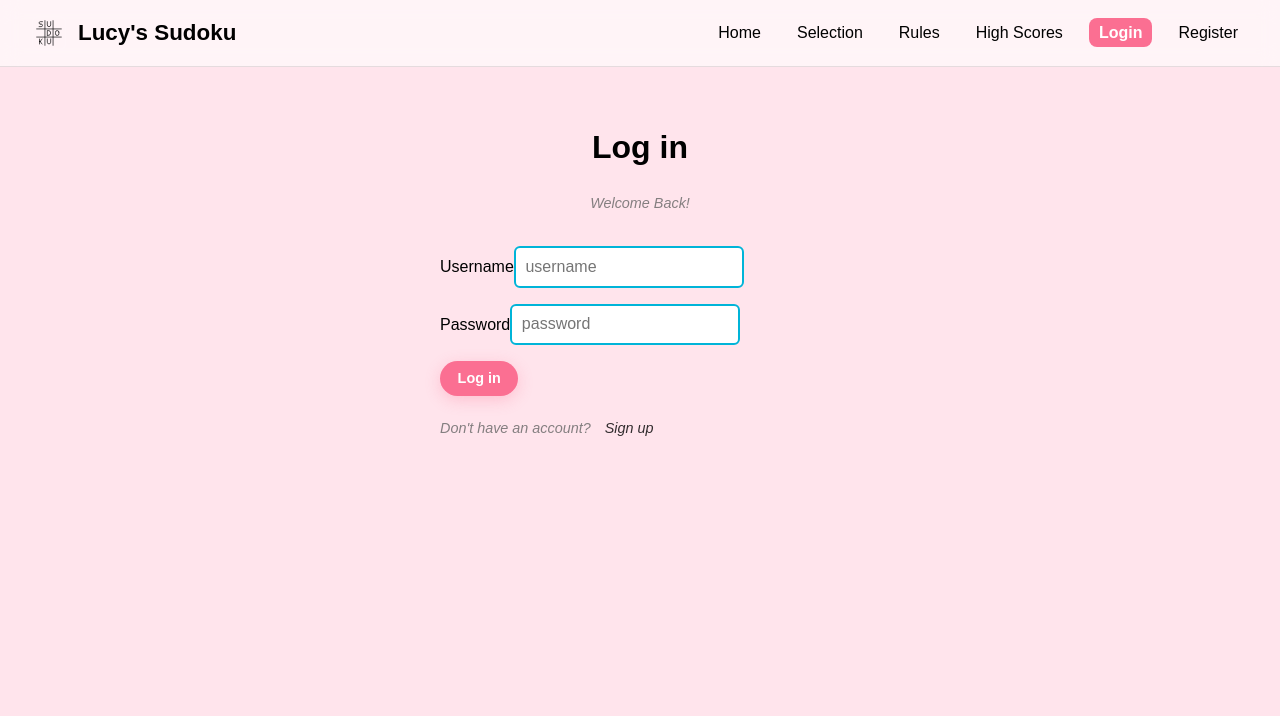
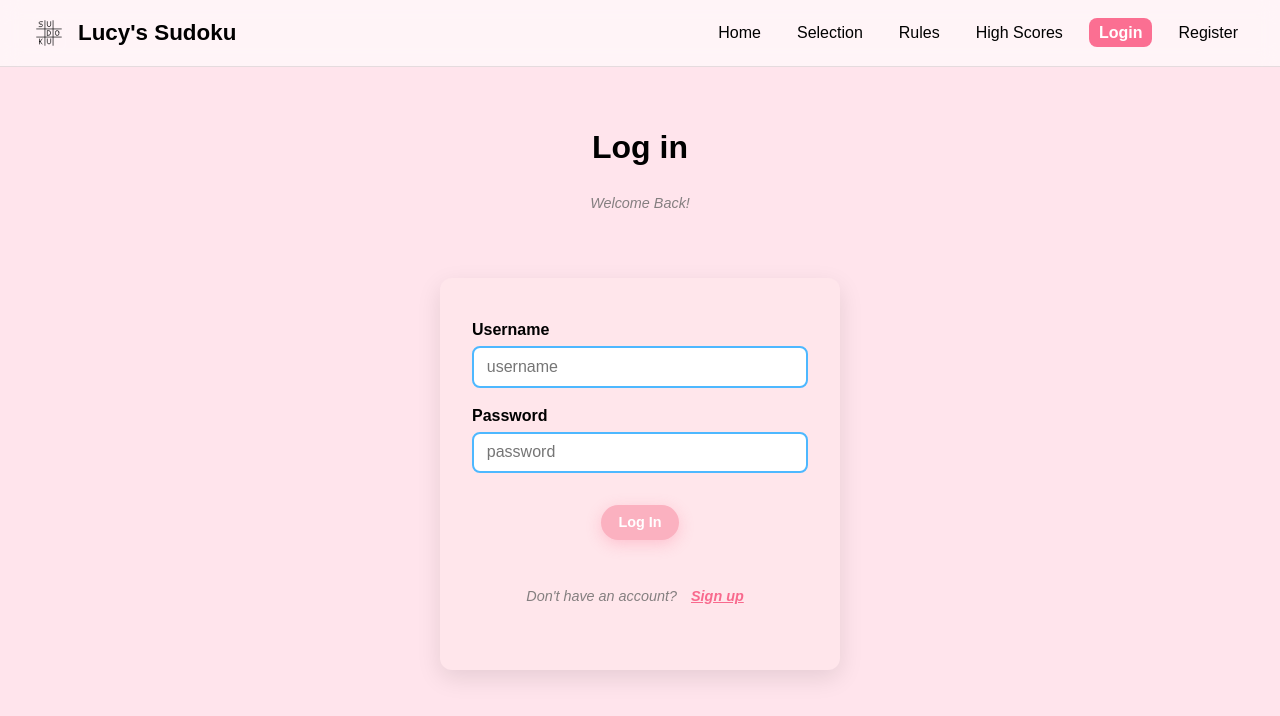
Before and after one commit to XXChen914/xiaoxu-chen-project3, a React (Vite) app in the folder frontend/: page /login in a window 1280 px wide. Shown: the top 716 px of the page. Built offline with nearby package versions, Linux system fonts and the light colour scheme.

Commit message:
update login and register page

```diff
--- /dev/null
+++ b/frontend/src/pages/AuthForm.css
@@ -0,0 +1,70 @@
+.form {
+  max-width: 400px;
+  margin: 4rem auto; /* centers vertically and horizontally */
+  padding: 2.5rem 2rem;
+  background-color: #ffe6eb; /* soft pink background */
+  border-radius: 12px;
+  box-shadow: 0 8px 24px rgba(0, 0, 0, 0.1);
+  display: flex;
+  flex-direction: column;
+  gap: 1rem;
+}
+
+.form label {
+  font-weight: 600;
+  margin-bottom: 0.25rem;
+  display: block;
+}
+
+.form input {
+  width: 100%;
+  padding: 0.6rem 0.8rem;
+  border: 2px solid #4db8ff; /* light blue border */
+  border-radius: 8px;
+  font-size: 1rem;
+  outline: none;
+  transition: border-color 0.2s, box-shadow 0.2s;
+}
+
+.form input:focus {
+  border-color: #ff6f92; /* highlight on focus */
+  box-shadow: 0 0 0 3px rgba(251, 111, 146, 0.2);
+}
+
+.submit-row {
+  display: flex;
+  justify-content: center;
+  margin-top: 1rem;
+}
+
+.btn:disabled {
+  background-color: #fbb1c0;
+  cursor: not-allowed;
+}
+
+.error-message {
+  color: #d9534f;
+  font-size: 0.9rem;
+  font-weight: 500;
+  text-align: center;
+}
+
+.small {
+  text-align: center;
+  font-size: 0.9rem;
+  font-style: italic;
+  margin-top: 0.5rem;
+}
+
+.link-btn {
+  background: none;
+  border: none;
+  color: #f74b76;
+  font-weight: 600;
+  cursor: pointer;
+  text-decoration: underline;
+}
+
+.link-btn:hover {
+  color: #ff88a7;
+}
--- a/frontend/src/pages/Login.jsx
+++ b/frontend/src/pages/Login.jsx
@@ -1,13 +1,58 @@
+import { useState } from "react";
+import axios from "axios";
 import { useNavigate } from "react-router-dom";
 import Layout from "../components/Layout.jsx";
 import FormField from "../components/FormField.jsx";
+import "./AuthForm.css";
 
 export default function Login() {
   const navigate = useNavigate();
+  const [formData, setFormData] = useState({
+    username: "",
+    password: "",
+  });
+  const [error, setError] = useState("");
+  const [loading, setLoading] = useState(false);
 
-  const handleSubmit = (e) => {
+  // Update form state
+  const handleChange = (e) => {
+    setFormData({ ...formData, [e.target.name]: e.target.value });
+  };
+
+  const handleSubmit = async (e) => {
     e.preventDefault();
-    // TODO: add real login logic
+    setError("");
+
+    if (!formData.username || !formData.password) {
+      setError("Username and password are required.");
+      return;
+    }
+
+    setLoading(true);
+
+    try {
+      await axios.post(
+        "/api/user/login",
+        {
+          username: formData.username,
+          password: formData.password,
+        },
+        {
+          withCredentials: true, // REQUIRED for cookies
+        }
+      );
+
+      // Login successful
+      navigate("/games");
+    } catch (err) {
+      if (err.response?.data) {
+        setError(err.response.data);
+      } else {
+        setError("Login failed. Please try again.");
+      }
+    } finally {
+      setLoading(false);
+    }
   };
 
   const goRegister = () => {
@@ -16,35 +61,42 @@ export default function Login() {
 
   return (
     <Layout title="Log in" subtitle="Welcome Back!">
-      <form className="form" method="post" action="#" onSubmit={handleSubmit}>
+      <form className="form" onSubmit={handleSubmit}>
         <FormField
-          id="username"
+          id="login-username"
+          name="username"
           label="Username"
           placeholder="username"
           type="text"
+          value={formData.username}
+          onChange={handleChange}
         />
 
         <FormField
-          id="password"
+          id="login-password"
+          name="password"
           label="Password"
           placeholder="password"
           type="password"
+          value={formData.password}
+          onChange={handleChange}
         />
+        {error && <div className="error-message">{error}</div>}
 
         <div className="submit-row">
-          <button className="btn" type="submit">
-            Log in
+          <button
+            className="btn"
+            type="submit"
+            disabled={loading || !formData.username || !formData.password}
+          >
+            {loading ? "Logging in..." : "Log In"}
           </button>
         </div>
 
         <div className="submit-row">
           <span className="small">
             Don&apos;t have an account?{" "}
-            <button
-              type="button"
-              className="link-btn"
-              onClick={goRegister}
-            >
+            <button type="button" className="link-btn" onClick={goRegister}>
               Sign up
             </button>
           </span>
--- a/frontend/src/pages/Register.jsx
+++ b/frontend/src/pages/Register.jsx
@@ -1,4 +1,5 @@
 import axios from "axios";
+import { useState } from "react";
 import { useNavigate } from "react-router-dom";
 import Layout from "../components/Layout.jsx";
 import FormField from "../components/FormField.jsx";
@@ -36,26 +37,31 @@ export default function Register() {
     setLoading(true);
 
     try {
-      const res = await fetch("/api/user/register", {
-        method: "POST",
-        headers: { "Content-Type": "application/json" },
-        body: JSON.stringify({
-          username: formData.username,
-          password: formData.password,
-          verifyPassword: formData.passwordVerify,
-        }),
-        credentials: "include", // important for cookies
-      });
+      const username = formData.username.trim();
+      const password = formData.password.trim();
+      const verifyPassword = formData.passwordVerify.trim();
 
-      if (!res.ok) {
-        const data = await res.json();
-        throw new Error(data.message || "Registration failed");
-      }
+      await axios.post(
+        "/api/user/register",
+        {
+          username,
+          password,
+          verifyPassword,
+        },
+        {
+          withCredentials: true, // important for cookies
+        }
+      );
 
       // Registration successful, redirect to /games
       navigate("/games");
     } catch (err) {
-      setError(err.message);
+      // Axios error handling
+      if (err.response && err.response.data && err.response.data.message) {
+        setError(err.response.data.message);
+      } else {
+        setError("Registration failed. Please try again.");
+      }
     } finally {
       setLoading(false);
     }
@@ -100,7 +106,7 @@ export default function Register() {
 
         <FormField
           id="reg-password-verify"
-          name="password-verify"
+          name="passwordVerify"
           label="Verify Password"
           placeholder="retype password"
           type="password"
@@ -116,7 +122,8 @@ export default function Register() {
               loading ||
               !formData.username ||
               !formData.password ||
-              !formData.passwordVerify
+              !formData.passwordVerify ||
+              formData.password !== formData.passwordVerify
             }
           >
             {loading ? "Signing up..." : "Sign Up"}
```
